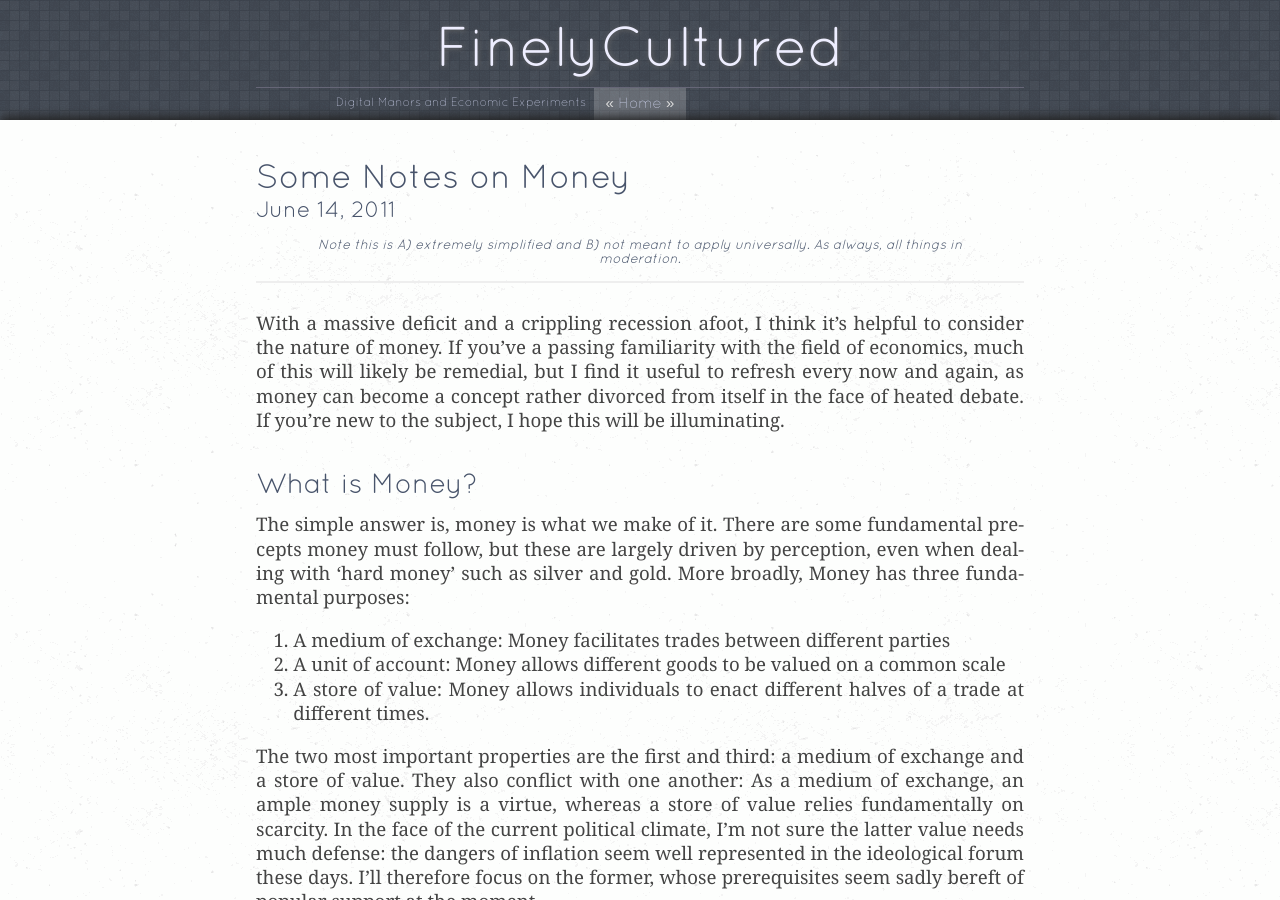
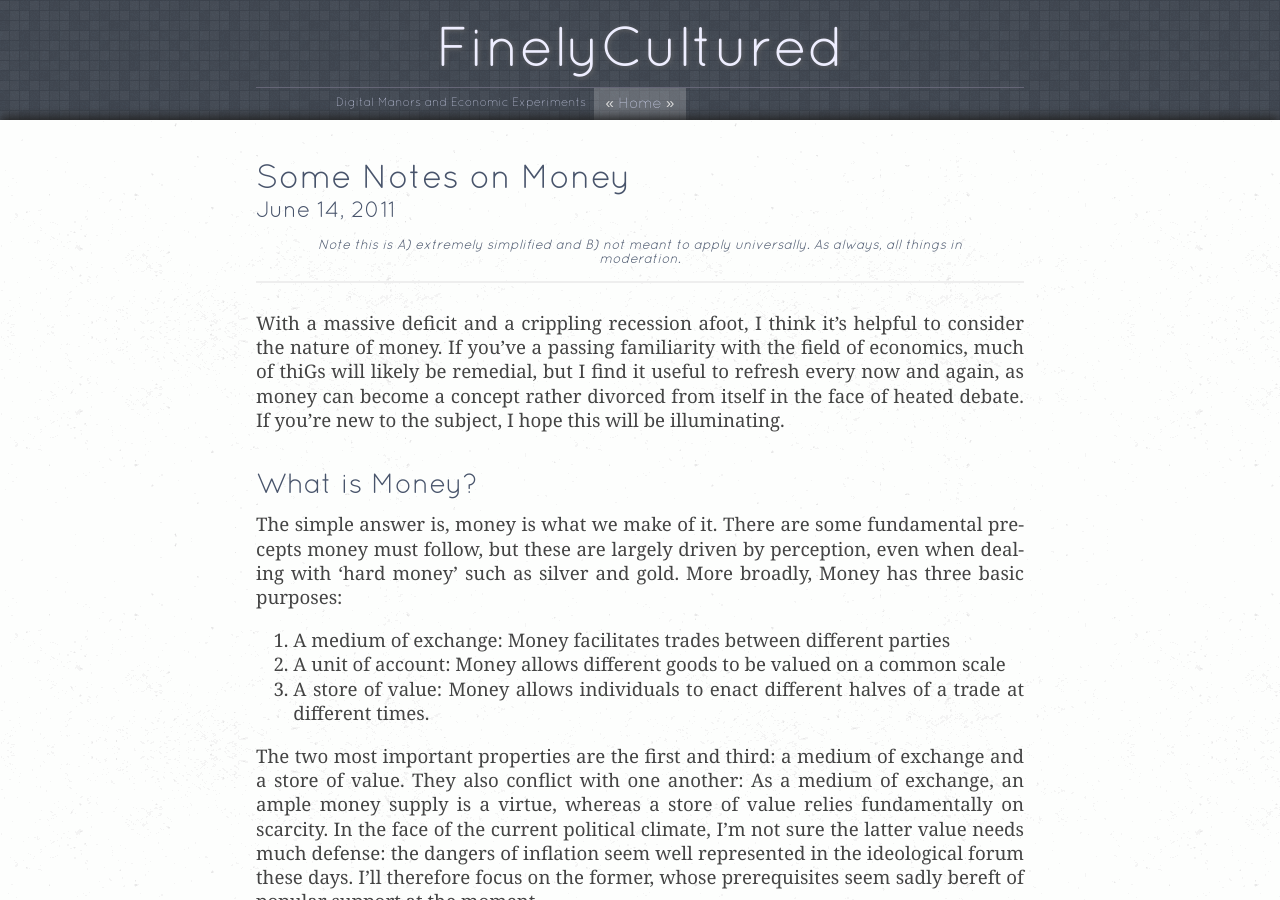
Before and after one commit to danielsoneg/FinelyCultured, a Jekyll site: the page built from _posts/2011-06-14-some-notes-on-money.markdown, in a window 1280 px wide and 900 px high. Built offline with Jekyll 4.4.1, drawn with Linux system fonts in a browser that asks for light colours; nearby versions of some CDN libraries; some web fonts are replaced; Markdown is read by kramdown in place of the engine named in the settings; comment, search, counter and statistics services are not loaded.

Commit message:
Phrasing

```diff
--- a/_posts/2011-06-14-some-notes-on-money.markdown
+++ b/_posts/2011-06-14-some-notes-on-money.markdown
@@ -9,11 +9,11 @@ tags: [Economics]
 epigraph: Note this is A) extremely simplified and B) not meant to apply universally. As always, all things in moderation.
 
 ---
-With a massive deficit and a crippling recession afoot, I think it's helpful to consider the nature of money. If you've a passing familiarity with the field of economics, much of this will likely be remedial, but I find it useful to refresh every now and again, as money can become a concept rather divorced from itself in the face of heated debate. If you're new to the subject, I hope this will be illuminating.
+With a massive deficit and a crippling recession afoot, I think it's helpful to consider the nature of money. If you've a passing familiarity with the field of economics, much of thiGs will likely be remedial, but I find it useful to refresh every now and again, as money can become a concept rather divorced from itself in the face of heated debate. If you're new to the subject, I hope this will be illuminating.
 
 # What is Money?
 The simple answer is, money is what we make of it. There are some fundamental precepts money must follow, but these are largely driven by perception, even when dealing with 'hard money' such as silver and gold.
-More broadly, Money has three fundamental purposes:
+More broadly, Money has three basic purposes:
 1. A medium of exchange: Money facilitates trades between different parties
 2. A unit of account: Money allows different goods to be valued on a common scale
 3. A store of value: Money allows individuals to enact different halves of a trade at different times.
```
